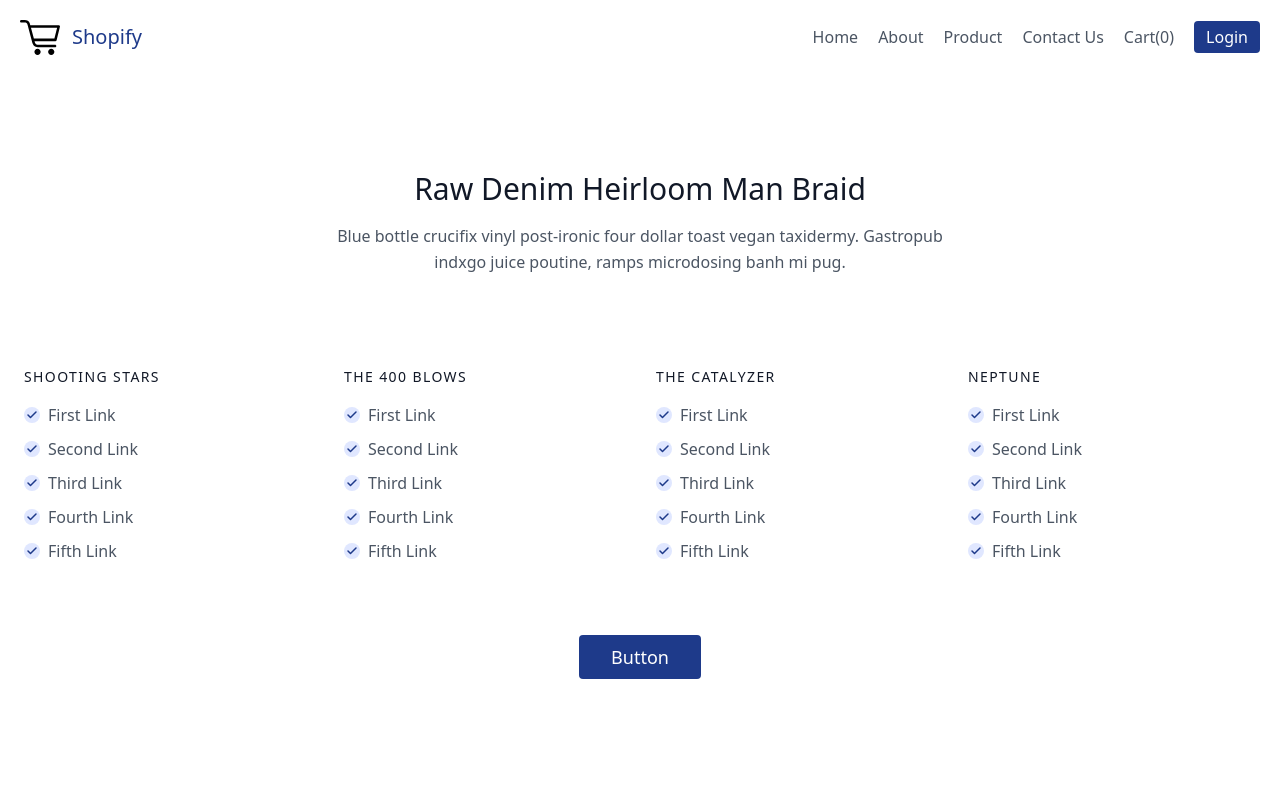
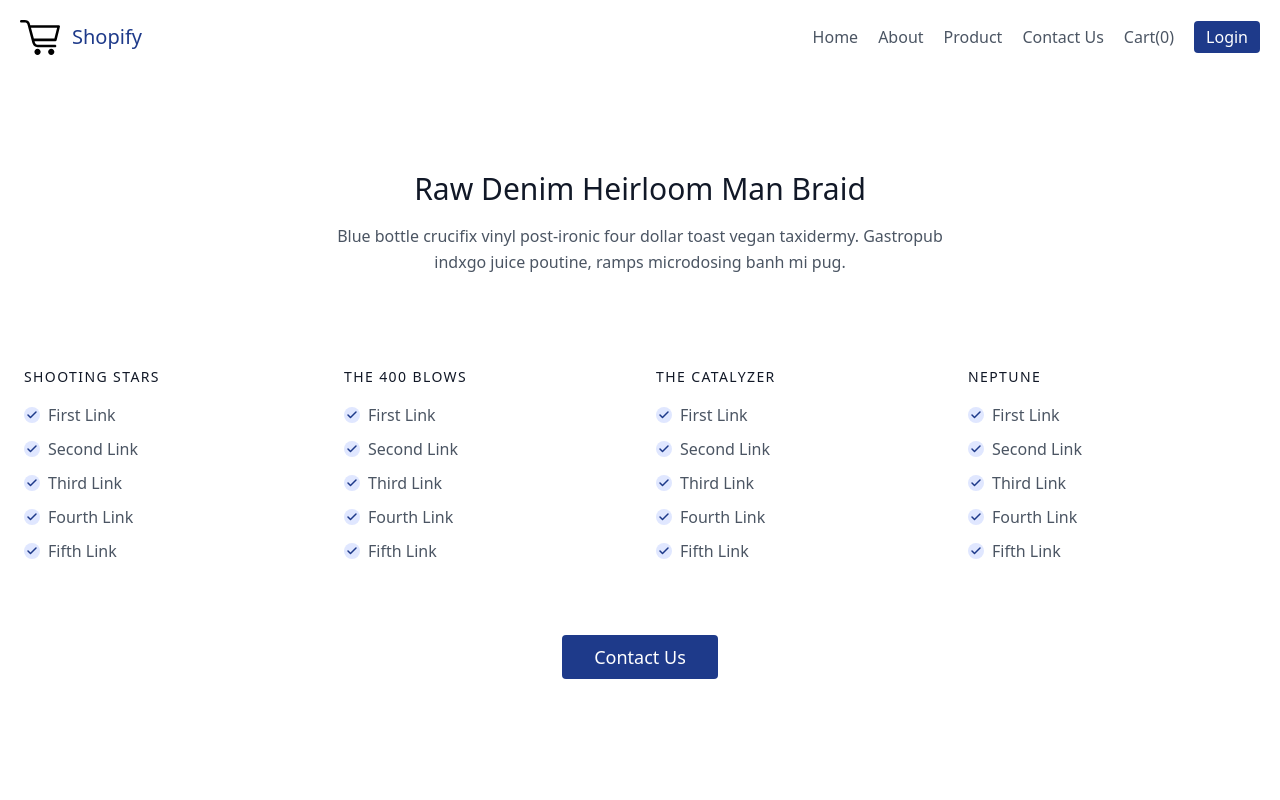
Before and after one commit to vaidehi1604/nextjs, a Next.js app: page /about in a window 1280 px wide. Shown: the top 800 px of the page. Built offline with nearby package versions, Linux system fonts and the light colour scheme.

Commit message:
"add changes":"in about file some changes "

```diff
--- a/src/pages/about.js
+++ b/src/pages/about.js
@@ -365,7 +365,7 @@ const About = () => {
             </div>
           </div>
           <button className="flex mx-auto mt-16 text-white bg-blue-900 border-0 py-2 px-8 focus:outline-none hover:bg-indigo-600 rounded text-lg">
-            Button
+           Contact Us
           </button>
         </div>
       </section>
```
